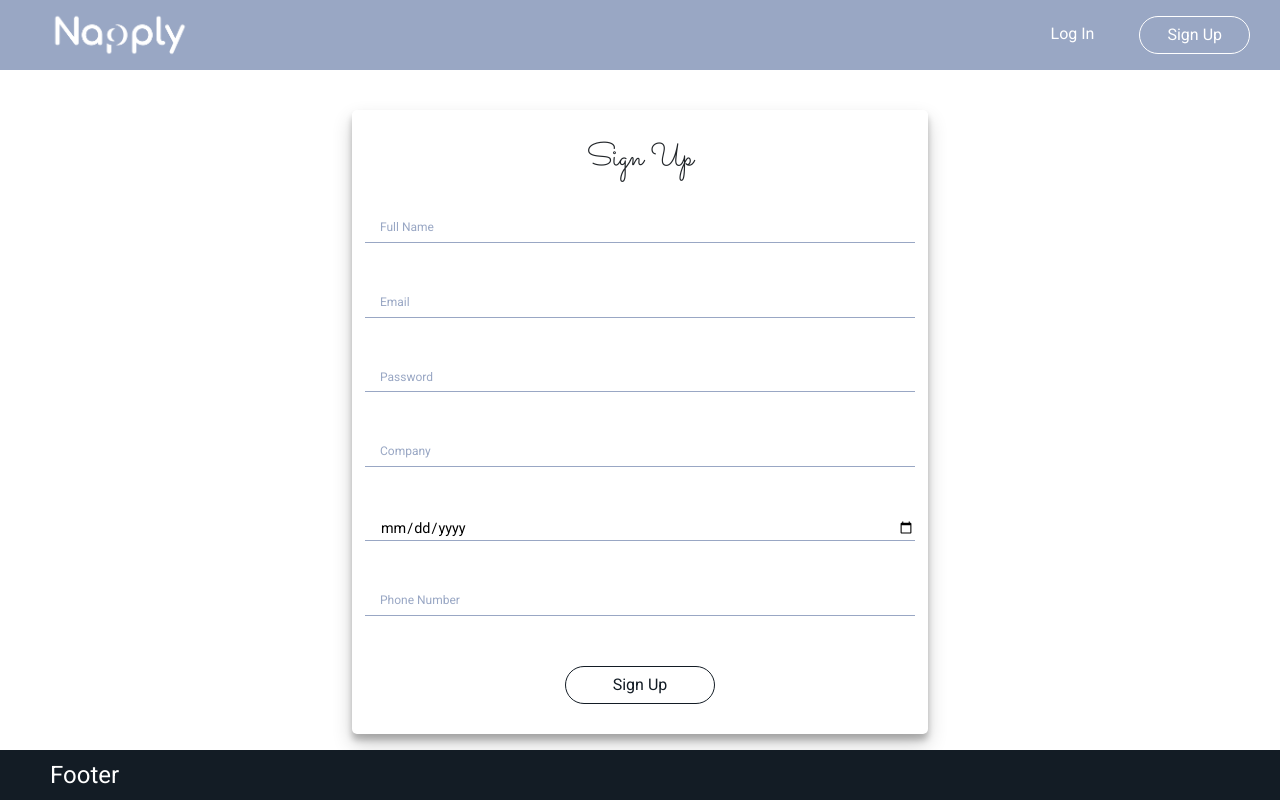
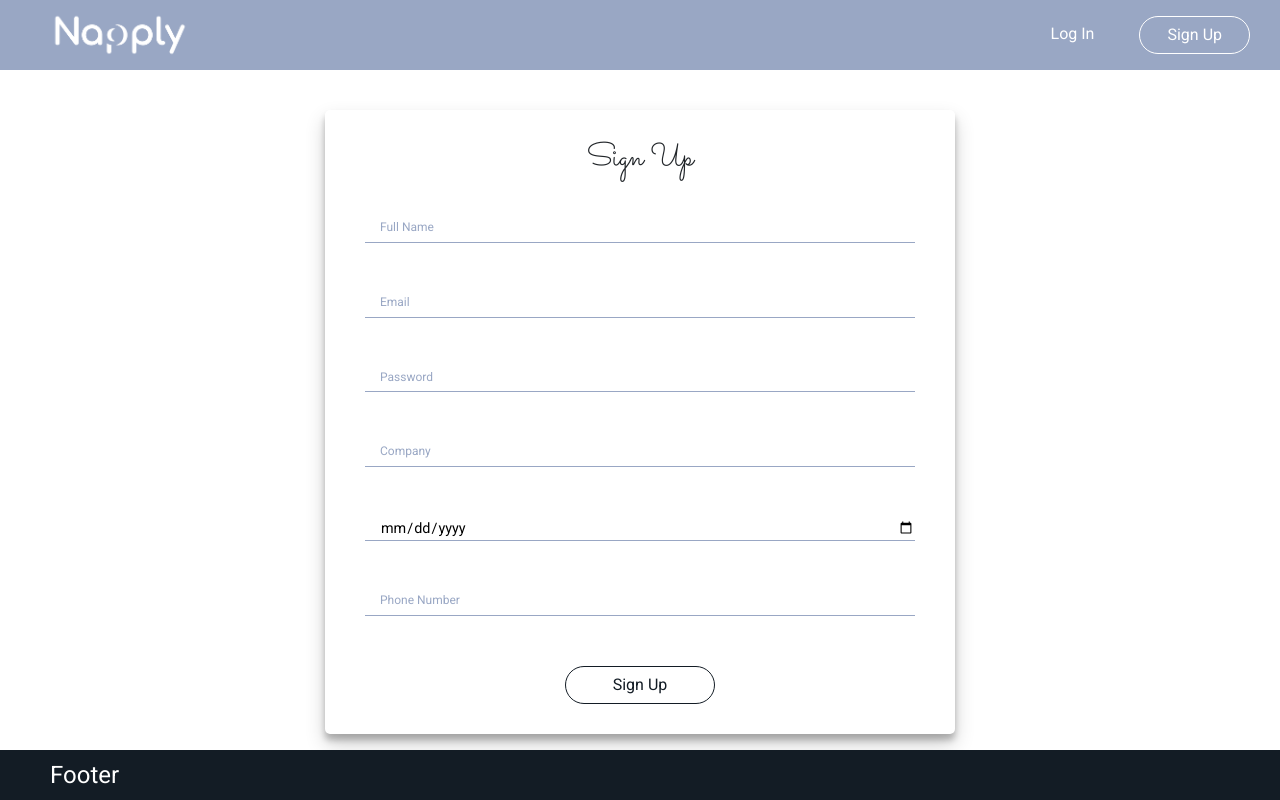
Before and after one commit to LOOFFI/napply-app, a React (Create React App) app: page /signup in a window 1280 px wide. Built offline with nearby package versions, Linux system fonts and the light colour scheme; no server answers; the HTML template or start-up script is replaced by a standard one.

Commit message:
fixed form box width

```diff
--- a/src/Auth.css
+++ b/src/Auth.css
@@ -8,7 +8,7 @@
 
 .signup-form {
   box-shadow: 0 10px 20px rgba(0, 0, 0, 0.19), 0 6px 6px rgba(0, 0, 0, 0.23);
-  width: 45%;
+  width: 630px;
   padding: 30px;
   margin: 0 auto;
   display: flex;
```
